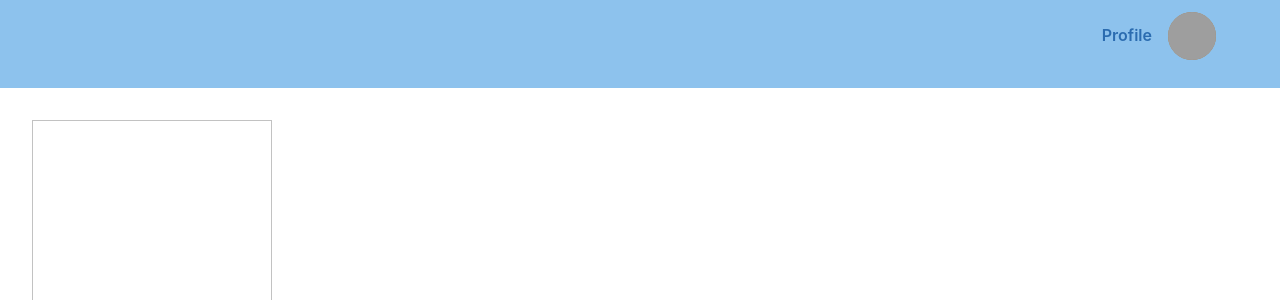
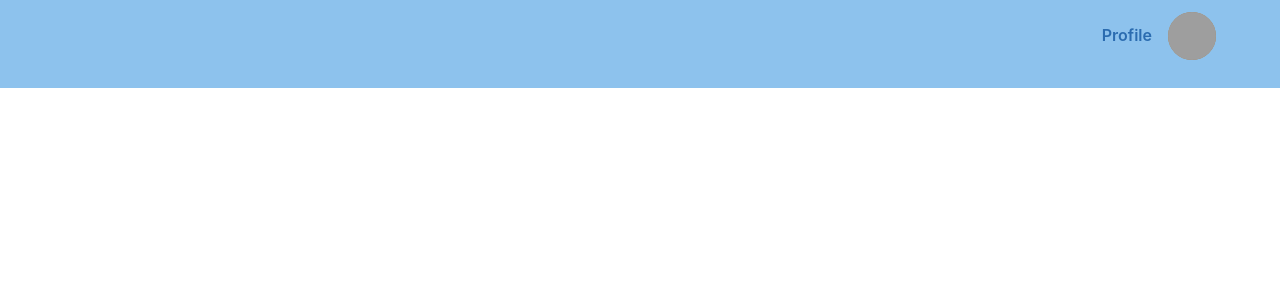
Before and after one commit to cordobacesar29/weekly-budget, a React (Create React App) app: page / in a window 1280 px wide. Shown: the top 300 px of the page. Built offline with nearby package versions, Linux system fonts and the light colour scheme; grey boxes are pictures that could not be loaded.

Commit message:
add <SignUp/> and <SignIn/> components - useState hook

```diff
--- a/src/component/LoginForm.js
+++ b/src/component/LoginForm.js
@@ -1,17 +1,27 @@
-import React from 'react';
+import { useState } from 'react';
 import { Flex } from '@chakra-ui/react';
+import { SignUp } from './SignUp';
+import { SignIn } from './SignIn';
+
 
 export const LoginForm = () => {
+    const [isSignUp, setIsSignUp ] = useState(true);
+
+    const toogleForm = () => {
+        if(isSignUp) {
+            setIsSignUp(false);
+        }else {
+            setIsSignUp(true);
+        }
+    }
+
     return (
         <Flex
-            margin='2rem'
-            padding='1rem'
-            w='15rem'
             h='100vh'
-            border='1px solid #c2c2c2'
-            borderRaduis='8px'
+            justify='center'
+            alignItems='center'
         >
-
+            {isSignUp ? <SignUp toogleForm={toogleForm}/> : <SignIn toogleForm={toogleForm}/>}
         </Flex>
     )
 }
```
